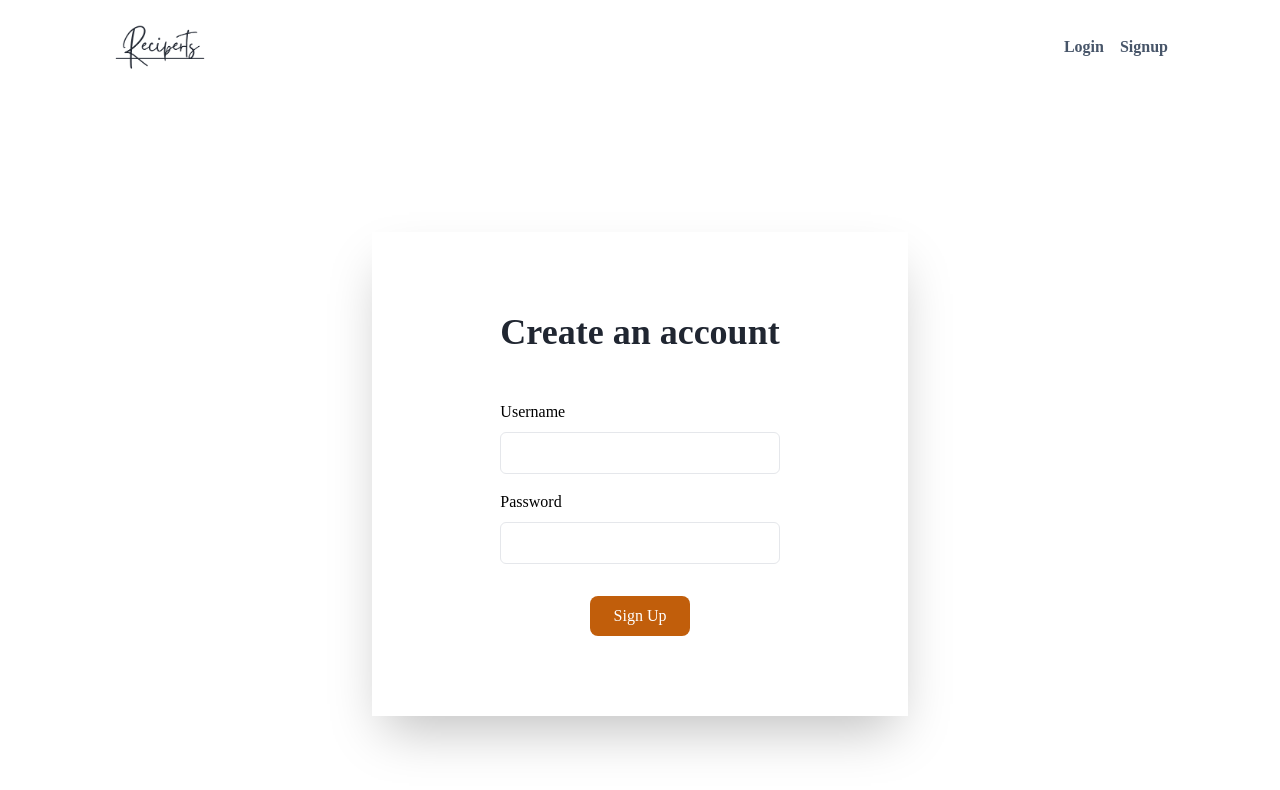
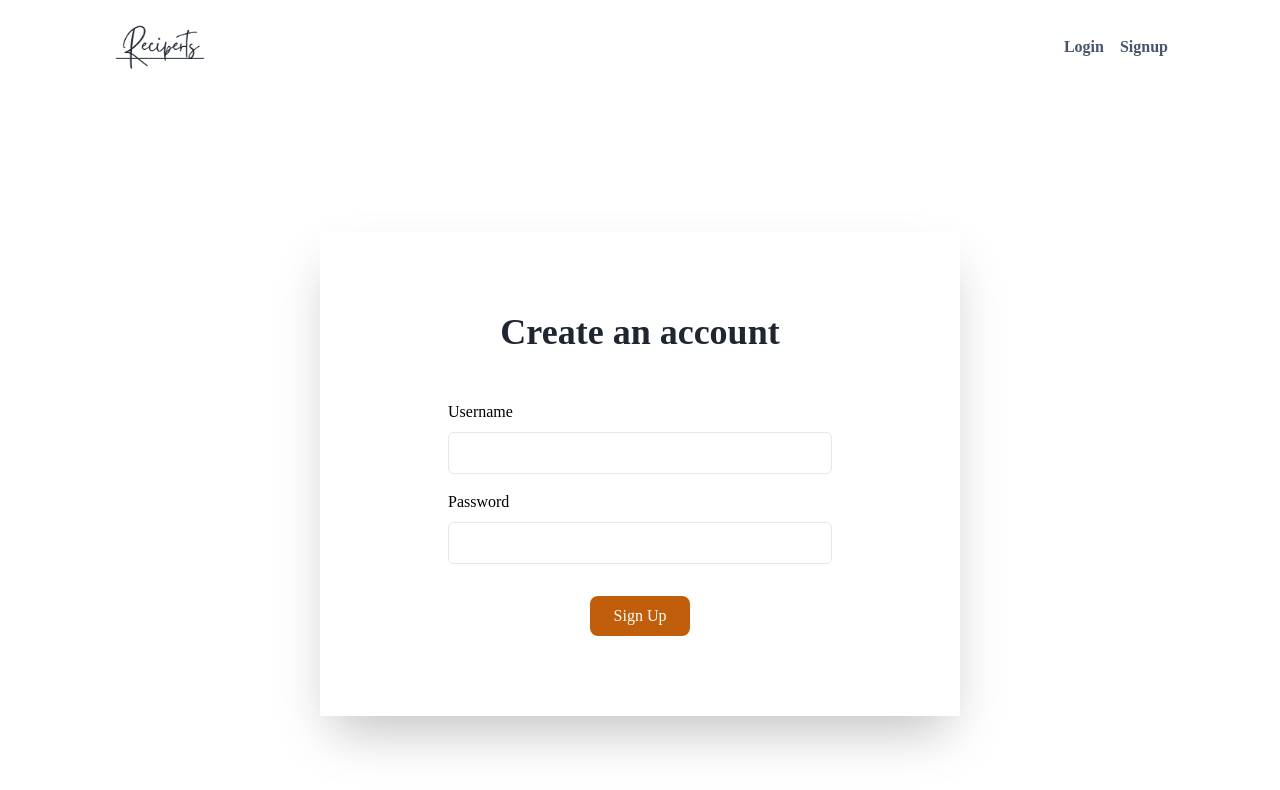
Before and after one commit to Divici/reciperts, a React (Create React App) app: page /signup in a window 1280 px wide. Shown: the top 790 px of the page. Built offline with nearby package versions, Linux system fonts and the light colour scheme.

Commit message:
Sign up and login edit

```diff
--- a/src/components/auth/Login.js
+++ b/src/components/auth/Login.js
@@ -38,12 +38,12 @@ const Login = (props) => {
     return (
         <div className="min-h-screen">
             <Header/>
-            <div className="flex items-center justify-center ">
-                <div className="px-32 py-20 mt-24 text-center sm:text-left bg-white shadow-2xl">
+            <div className="flex items-center justify-center mx-auto">
+                <div className="w-4/5 md:w-1/2 py-20 mt-24 text-center md:text-left bg-white shadow-2xl">
 
-                    <h3 className="text-xl sm:text-4xl md:text-4xl mb-12 font-bold text-center text-main">Login to your account</h3>
+                    <h3 className="text-2xl w-full sm:text-3xl md:text-4xl mb-12 font-bold text-center text-main">Login to your account</h3>
 
-                    <form className="mt-8" onSubmit={handleLogin}>
+                    <form className="mt-8 px-12 sm:px-32" onSubmit={handleLogin}>
                         <div className="">
                             <div>
                                 <label className="block mt-4" htmlFor='username'>Username</label>
--- a/src/components/auth/SignUp.js
+++ b/src/components/auth/SignUp.js
@@ -42,12 +42,12 @@ const Signup = (props) => {
 
         <div className="min-h-screen">
             <Header/>
-            <div className="flex items-center justify-center ">
-                <div className="px-32 py-20 mt-24 text-center sm:text-left bg-white shadow-2xl">
+            <div className="flex items-center justify-center mx-auto">
+                <div className="w-4/5 md:w-1/2 py-20 mt-24 text-center md:text-left bg-white shadow-2xl">
 
-                    <h3 className="text-xl sm:text-4xl md:text-4xl mb-12 font-bold text-center text-main">Create an account</h3>
+                    <h2 className="text-2xl w-full sm:text-3xl md:text-4xl mb-12 font-bold text-center text-main">Create an account</h2>
 
-                    <form className="mt-8" onSubmit={handleSignup}>
+                    <form className="mt-8 px-12 sm:px-32" onSubmit={handleSignup}>
                         <div className="">
                             <div>
                                 <label className="block mt-4" htmlFor='username'>Username</label>
```
